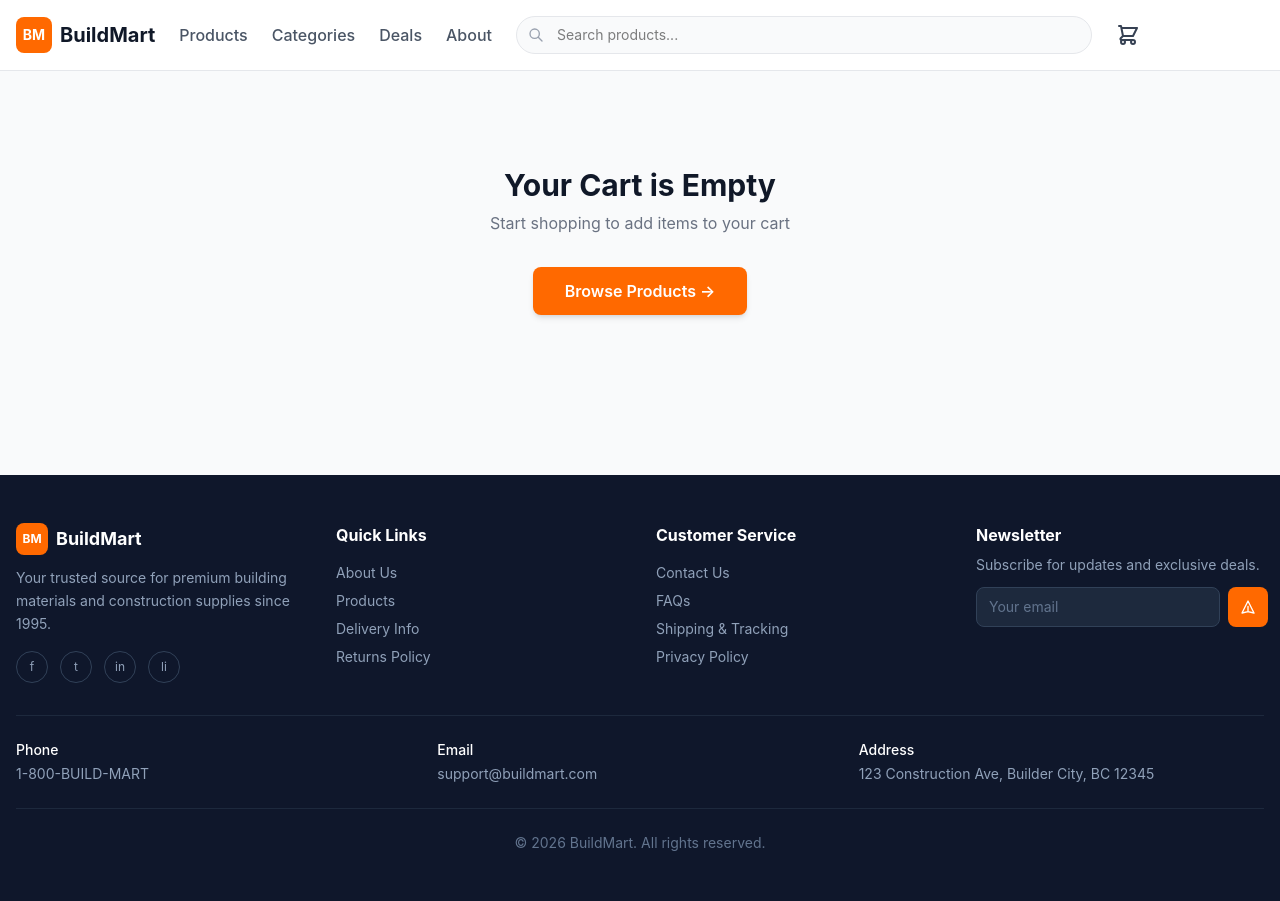
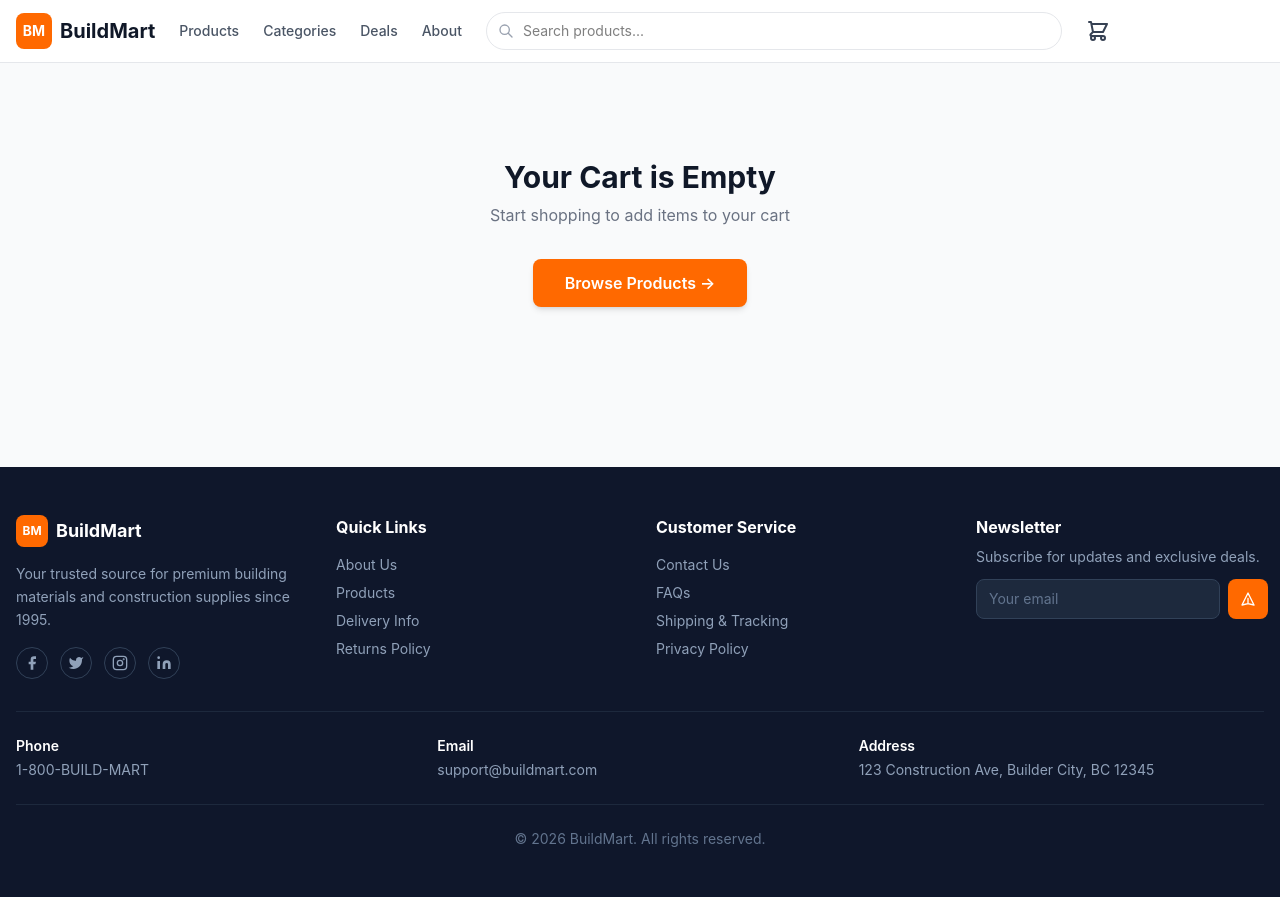
Before and after one commit to gerych2/Shop6sem, a React (Vite) app: page /cart in a window 1280 px wide. Built offline with nearby package versions, Linux system fonts and the light colour scheme.

Commit message:
Доделал работу

```diff
--- a/src/components/Footer/Footer.jsx
+++ b/src/components/Footer/Footer.jsx
@@ -5,10 +5,10 @@ function Footer() {
 
                 <div className="grid grid-cols-1 sm:grid-cols-2 lg:grid-cols-4 gap-8 mb-8">
 
-                    {/* Колонка 1 — О компании */}
+                    {/* Col 1 — About */}
                     <div>
-                        <div className="flex items-center gap-2 mb-3">
-                            <div className="w-8 h-8 bg-orange-500 rounded-lg flex items-center justify-center">
+                        <div className="flex items-center gap-2 mb-4">
+                            <div className="w-8 h-8 bg-orange-500 rounded-lg flex items-center justify-center flex-shrink-0">
                                 <span className="text-white font-bold text-xs">BM</span>
                             </div>
                             <span className="font-bold text-lg">BuildMart</span>
@@ -17,15 +17,37 @@ function Footer() {
                             Your trusted source for premium building materials and construction supplies since 1995.
                         </p>
                         <div className="flex items-center gap-3">
-                            {['f', 't', 'in', 'li'].map((icon, i) => (
-                                <button key={i} className="w-8 h-8 rounded-full border border-slate-700 flex items-center justify-center text-slate-400 hover:text-white hover:border-white transition-colors text-xs cursor-pointer">
-                                    {icon}
-                                </button>
-                            ))}
+                            {/* Facebook */}
+                            <a href="#" className="w-8 h-8 rounded-full border border-slate-700 flex items-center justify-center text-slate-400 hover:text-white hover:border-white transition-colors">
+                                <svg className="w-4 h-4" fill="currentColor" viewBox="0 0 24 24">
+                                    <path d="M18 2h-3a5 5 0 00-5 5v3H7v4h3v8h4v-8h3l1-4h-4V7a1 1 0 011-1h3z" />
+                                </svg>
+                            </a>
+                            {/* Twitter */}
+                            <a href="#" className="w-8 h-8 rounded-full border border-slate-700 flex items-center justify-center text-slate-400 hover:text-white hover:border-white transition-colors">
+                                <svg className="w-4 h-4" fill="currentColor" viewBox="0 0 24 24">
+                                    <path d="M23 3a10.9 10.9 0 01-3.14 1.53 4.48 4.48 0 00-7.86 3v1A10.66 10.66 0 013 4s-4 9 5 13a11.64 11.64 0 01-7 2c9 5 20 0 20-11.5a4.5 4.5 0 00-.08-.83A7.72 7.72 0 0023 3z" />
+                                </svg>
+                            </a>
+                            {/* Instagram */}
+                            <a href="#" className="w-8 h-8 rounded-full border border-slate-700 flex items-center justify-center text-slate-400 hover:text-white hover:border-white transition-colors">
+                                <svg className="w-4 h-4" fill="none" stroke="currentColor" strokeWidth="2" viewBox="0 0 24 24">
+                                    <rect x="2" y="2" width="20" height="20" rx="5" ry="5" />
+                                    <circle cx="12" cy="12" r="4" />
+                                    <circle cx="17.5" cy="6.5" r="0.5" fill="currentColor" />
+                                </svg>
+                            </a>
+                            {/* LinkedIn */}
+                            <a href="#" className="w-8 h-8 rounded-full border border-slate-700 flex items-center justify-center text-slate-400 hover:text-white hover:border-white transition-colors">
+                                <svg className="w-4 h-4" fill="currentColor" viewBox="0 0 24 24">
+                                    <path d="M16 8a6 6 0 016 6v7h-4v-7a2 2 0 00-2-2 2 2 0 00-2 2v7h-4v-7a6 6 0 016-6zM2 9h4v12H2z" />
+                                    <circle cx="4" cy="4" r="2" />
+                                </svg>
+                            </a>
                         </div>
                     </div>
 
-                    {/* Колонка 2 — Quick Links */}
+                    {/* Col 2 — Quick Links */}
                     <div>
                         <h3 className="font-bold mb-4">Quick Links</h3>
                         <ul className="flex flex-col gap-2 text-sm text-slate-400">
@@ -37,7 +59,7 @@ function Footer() {
                         </ul>
                     </div>
 
-                    {/* Колонка 3 — Customer Service */}
+                    {/* Col 3 — Customer Service */}
                     <div>
                         <h3 className="font-bold mb-4">Customer Service</h3>
                         <ul className="flex flex-col gap-2 text-sm text-slate-400">
@@ -49,7 +71,7 @@ function Footer() {
                         </ul>
                     </div>
 
-                    {/* Колонка 4 — Newsletter */}
+                    {/* Col 4 — Newsletter */}
                     <div>
                         <h3 className="font-bold mb-2">Newsletter</h3>
                         <p className="text-slate-400 text-sm mb-3">Subscribe for updates and exclusive deals.</p>
@@ -69,23 +91,23 @@ function Footer() {
 
                 </div>
 
-                {/* Контакты */}
+                {/* Contacts */}
                 <div className="border-t border-slate-800 pt-6 grid grid-cols-1 sm:grid-cols-3 gap-4 mb-6 text-sm text-slate-400">
                     <div>
-                        <p className="text-white font-medium mb-1">Phone</p>
+                        <p className="text-white font-semibold mb-1">Phone</p>
                         <p>1-800-BUILD-MART</p>
                     </div>
                     <div>
-                        <p className="text-white font-medium mb-1">Email</p>
+                        <p className="text-white font-semibold mb-1">Email</p>
                         <p>support@buildmart.com</p>
                     </div>
                     <div>
-                        <p className="text-white font-medium mb-1">Address</p>
+                        <p className="text-white font-semibold mb-1">Address</p>
                         <p>123 Construction Ave, Builder City, BC 12345</p>
                     </div>
                 </div>
 
-                {/* Копирайт */}
+                {/* Copyright */}
                 <div className="border-t border-slate-800 pt-6 text-center text-slate-500 text-sm">
                     © 2026 BuildMart. All rights reserved.
                 </div>
--- a/src/components/Header/Header.jsx
+++ b/src/components/Header/Header.jsx
@@ -1,15 +1,14 @@
-import { Link, useNavigate } from 'react-router-dom'
+import { Link } from 'react-router-dom'
 import { useCart } from '../../context/CartContext'
 
 function Header() {
     const { cartCount } = useCart()
-    const navigate = useNavigate()
 
     return (
         <header className="bg-white border-b border-gray-200 sticky top-0 z-50">
-            <div className="max-w-7xl mx-auto px-4 py-4 flex items-center gap-6">
+            <div className="max-w-7xl mx-auto px-4 py-3 flex items-center gap-6">
 
-                {/* Логотип */}
+                {/* Logo */}
                 <Link to="/" className="flex items-center gap-2 flex-shrink-0">
                     <div className="w-9 h-9 bg-orange-500 rounded-lg flex items-center justify-center">
                         <span className="text-white font-bold text-sm">BM</span>
@@ -17,23 +16,15 @@ function Header() {
                     <span className="text-xl font-bold text-gray-900">BuildMart</span>
                 </Link>
 
-                {/* Навигация */}
+                {/* Nav */}
                 <nav className="hidden md:flex items-center gap-6">
-                    <Link to="/" className="text-gray-600 hover:text-gray-900 transition-colors font-medium">
-                        Products
-                    </Link>
-                    <Link to="/" className="text-gray-600 hover:text-gray-900 transition-colors font-medium">
-                        Categories
-                    </Link>
-                    <Link to="/" className="text-gray-600 hover:text-gray-900 transition-colors font-medium">
-                        Deals
-                    </Link>
-                    <Link to="/" className="text-gray-600 hover:text-gray-900 transition-colors font-medium">
-                        About
-                    </Link>
+                    <Link to="/" className="text-gray-600 hover:text-gray-900 transition-colors text-sm font-medium">Products</Link>
+                    <Link to="/" className="text-gray-600 hover:text-gray-900 transition-colors text-sm font-medium">Categories</Link>
+                    <Link to="/" className="text-gray-600 hover:text-gray-900 transition-colors text-sm font-medium">Deals</Link>
+                    <Link to="/" className="text-gray-600 hover:text-gray-900 transition-colors text-sm font-medium">About</Link>
                 </nav>
 
-                {/* Поиск */}
+                {/* Search */}
                 <div className="flex-1 max-w-xl">
                     <div className="relative">
                         <svg className="absolute left-3 top-1/2 -translate-y-1/2 text-gray-400 w-4 h-4" fill="none" stroke="currentColor" viewBox="0 0 24 24">
@@ -42,20 +33,20 @@ function Header() {
                         <input
                             type="text"
                             placeholder="Search products..."
-                            className="w-full pl-10 pr-4 py-2 border border-gray-200 rounded-full bg-gray-50 focus:outline-none focus:border-orange-400 text-sm"
+                            className="w-full pl-9 pr-4 py-2 border border-gray-200 rounded-full bg-white focus:outline-none focus:border-gray-400 text-sm"
                         />
                     </div>
                 </div>
 
-                {/* Корзина */}
+                {/* Cart */}
                 <Link to="/cart" className="relative flex-shrink-0">
                     <svg className="w-6 h-6 text-gray-700 hover:text-orange-500 transition-colors" fill="none" stroke="currentColor" viewBox="0 0 24 24">
                         <path strokeLinecap="round" strokeLinejoin="round" strokeWidth={2} d="M3 3h2l.4 2M7 13h10l4-8H5.4M7 13L5.4 5M7 13l-2.293 2.293c-.63.63-.184 1.707.707 1.707H17m0 0a2 2 0 100 4 2 2 0 000-4zm-8 2a2 2 0 11-4 0 2 2 0 014 0z" />
                     </svg>
                     {cartCount > 0 && (
                         <span className="absolute -top-2 -right-2 bg-orange-500 text-white text-xs font-bold rounded-full w-5 h-5 flex items-center justify-center">
-              {cartCount}
-            </span>
+                            {cartCount}
+                        </span>
                     )}
                 </Link>
 
--- a/src/index.css
+++ b/src/index.css
@@ -5,10 +5,10 @@
     -webkit-appearance: none;
     appearance: none;
     height: 4px;
-    background: #111827;
-    border-radius: 2px;
+    background: transparent;
     outline: none;
     cursor: pointer;
+    pointer-events: none;
 }
 
 .price-range-slider::-webkit-slider-thumb {
@@ -20,6 +20,7 @@
     background: #ffffff;
     border: 2px solid #111827;
     cursor: pointer;
+    pointer-events: all;
     box-shadow: 0 1px 3px rgba(0,0,0,0.2);
 }
 
@@ -30,5 +31,10 @@
     background: #ffffff;
     border: 2px solid #111827;
     cursor: pointer;
+    pointer-events: all;
     box-shadow: 0 1px 3px rgba(0,0,0,0.2);
 }
+
+.price-range-slider::-webkit-slider-runnable-track {
+    background: transparent;
+}
```
Also changed, not shown: src/components/ProductCard/ProductCard.jsx (+3 -4 lines), src/data/products.js (+6 -6 lines), src/pages/CartPage.jsx (+8 -8 lines), src/pages/CatalogPage.jsx (+45 -16 lines), src/pages/ProductPage.jsx (+5 -5 lines).
